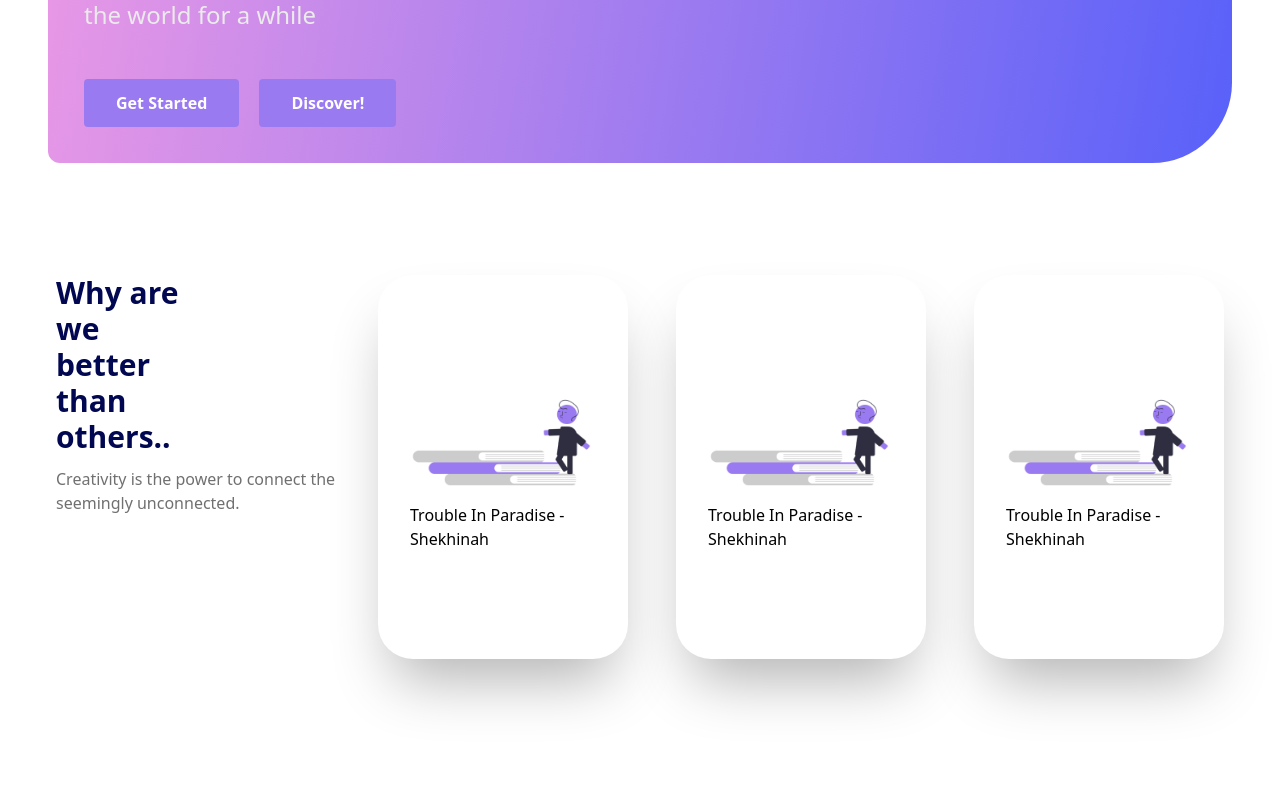
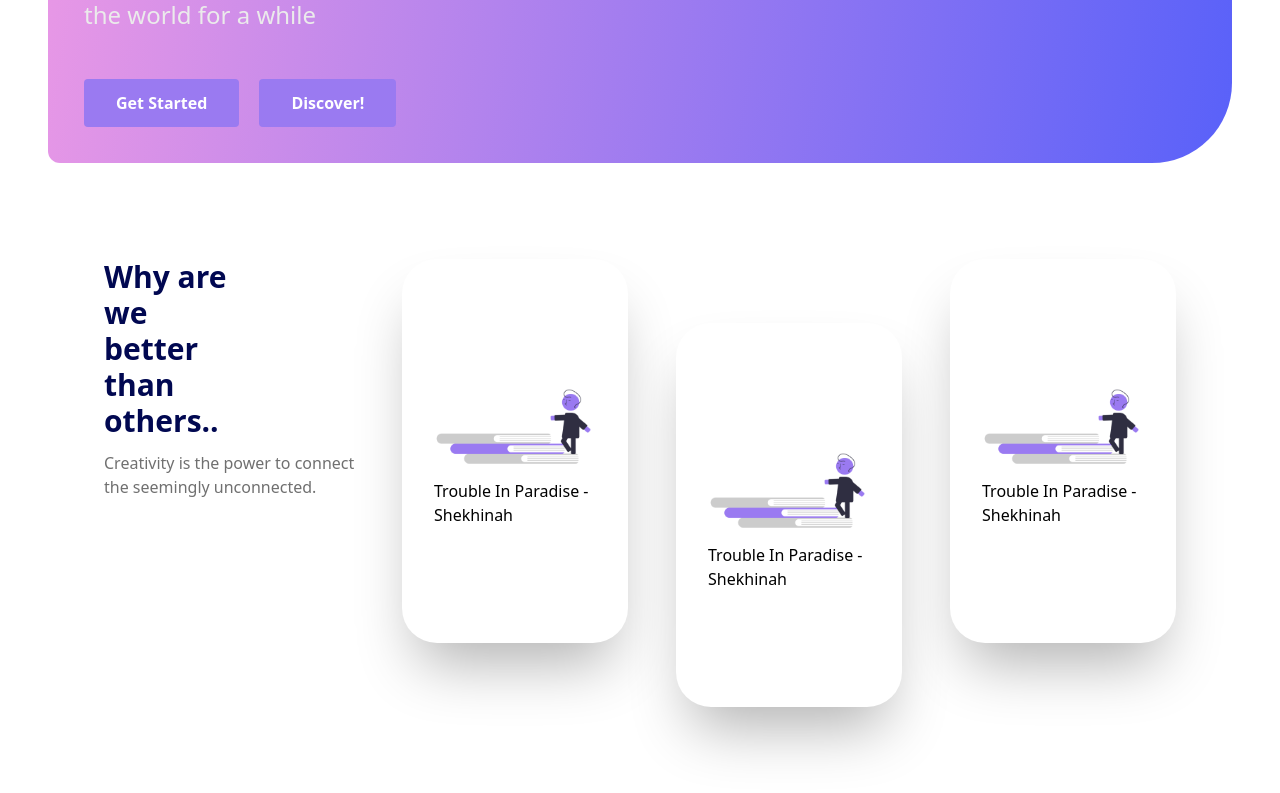
Before and after one commit to chelahcynthia/savannah-front, a React (Create React App) app: page / in a window 1280 px wide. Shown: the part 553-1346 px from the top of the page. Before the commit the page ends 1308 px from the top, so only its background shows below. Built offline with nearby package versions, Linux system fonts and the light colour scheme.

Commit message:
Fixed routing

```diff
--- a/package.json
+++ b/package.json
@@ -9,6 +9,7 @@
     "react": "^18.2.0",
     "react-dom": "^18.2.0",
     "react-icons": "^5.0.1",
+    "react-router-dom": "^6.21.3",
     "react-scripts": "5.0.1",
     "web-vitals": "^2.1.4"
   },
--- a/src/App.js
+++ b/src/App.js
@@ -1,16 +1,21 @@
-
+import React from 'react';
+import { BrowserRouter as Router, Routes, Route } from 'react-router-dom';
 import './App.css';
-import Albums from './components/Albums';
 import Home from './components/Home';
 import Navbar from './components/Navbar';
+import Register from './components/Register';
+import Login from './components/Login';
 
 function App() {
   return (
-    <>
-     <Navbar />
-     <Home />
-     <Albums />
-    </>
+    <Router>
+      <Navbar />
+      <Routes>
+        <Route path="/" element={<Home />} />
+        <Route path="/register" element={<Register />} />
+        <Route path="/login" element={<Login />} />
+      </Routes>
+    </Router>
   );
 }
 
--- a/src/components/Albums.js
+++ b/src/components/Albums.js
@@ -19,7 +19,7 @@ const Albums = () => {
 
                 </div>
             </div>
-            <div className='bg-[rgba(255, 255, 255, 0.04) rounded-[35px] h-96 shadow-3xl p-8 items bg-center flex justify-center items-center hover:translate-y-4 transition-all duration-300 cursor-pointer'>
+            <div className='bg-[rgba(255, 255, 255, 0.04) rounded-[35px] h-96 shadow-3xl p-8 items bg-center flex justify-center items-center hover:translate-y-4 transition-all duration-300 cursor-pointer md:mt-16'>
                 <div>
                     <img src={featuredImage} alt="" />
                     <h3 text-2xl font-semibold text-primary px-5 text-center>Trouble In Paradise - Shekhinah</h3>
--- a/src/components/Home.js
+++ b/src/components/Home.js
@@ -1,4 +1,5 @@
 import React from 'react'
+import Albums from './Albums';
 import rectangle from '../assets/Rectangle 8.png';
 
 const Home = () => {
@@ -21,11 +22,12 @@ const Home = () => {
                         </div>
                 </div>
 
-
             </div>
         </div>
+                <Albums />
         </div>
   )
 }
 
+
 export default Home
--- /dev/null
+++ b/src/components/Login.js
@@ -0,0 +1,9 @@
+import React from 'react'
+
+const Login = () => {
+  return (
+    <div>Login</div>
+  )
+}
+
+export default Login
--- /dev/null
+++ b/src/components/Register.js
@@ -0,0 +1,9 @@
+import React from 'react'
+
+const Register = () => {
+  return (
+    <div>Register</div>
+  )
+}
+
+export default Register
--- a/src/index.js
+++ b/src/index.js
@@ -1,10 +1,10 @@
 import React from 'react';
-import ReactDOM from 'react-dom/client';
+import { createRoot } from 'react-dom';
 import './index.css';
 import App from './App';
 import reportWebVitals from './reportWebVitals';
 
-const root = ReactDOM.createRoot(document.getElementById('root'));
+const root = createRoot(document.getElementById('root'));
 root.render(
   <React.StrictMode>
     <App />
```
Also changed, not shown: src/components/Login.css (added), src/components/Register.css (added), 1 other file (tests, documents, lock files or other folders).
